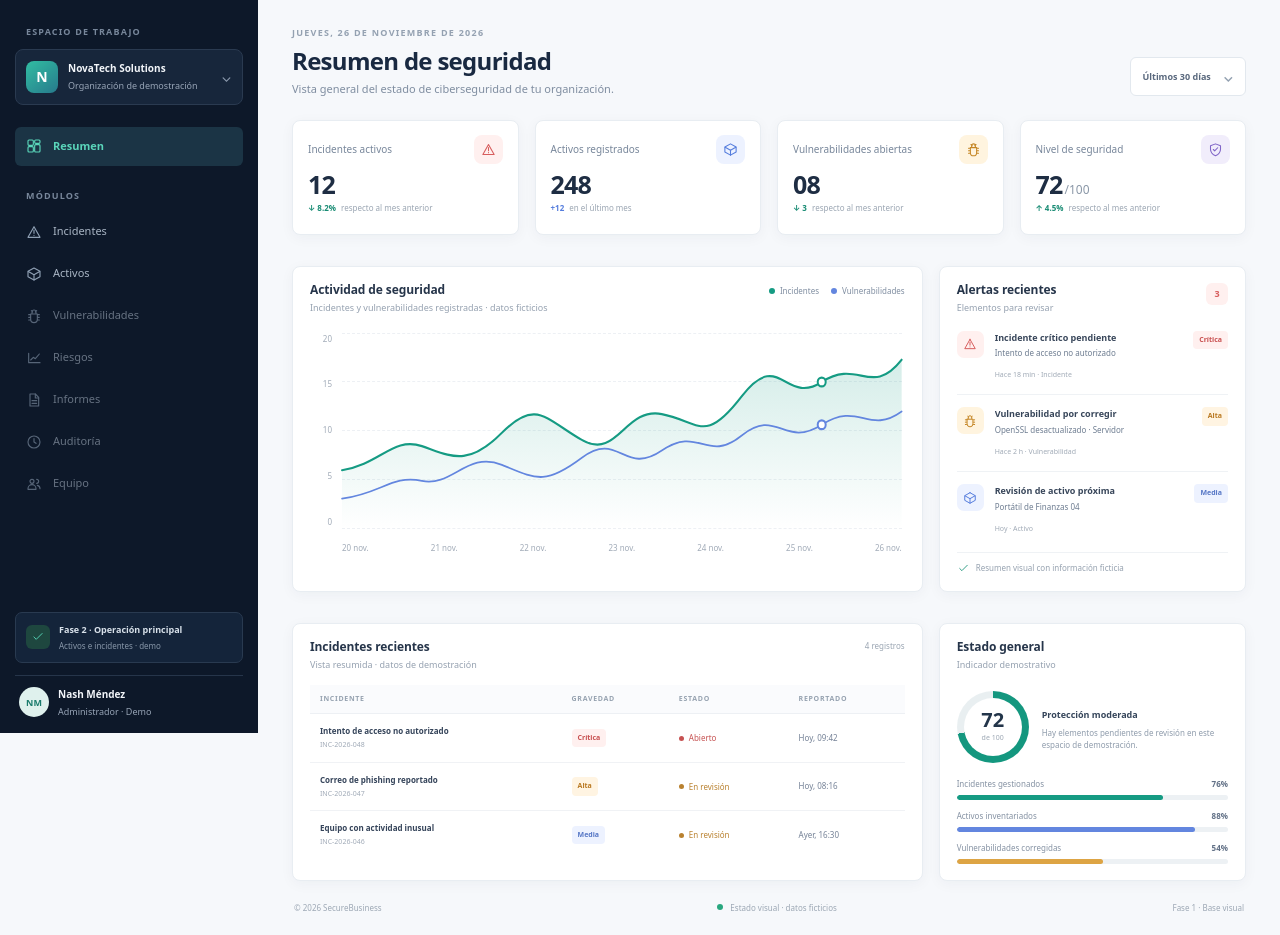
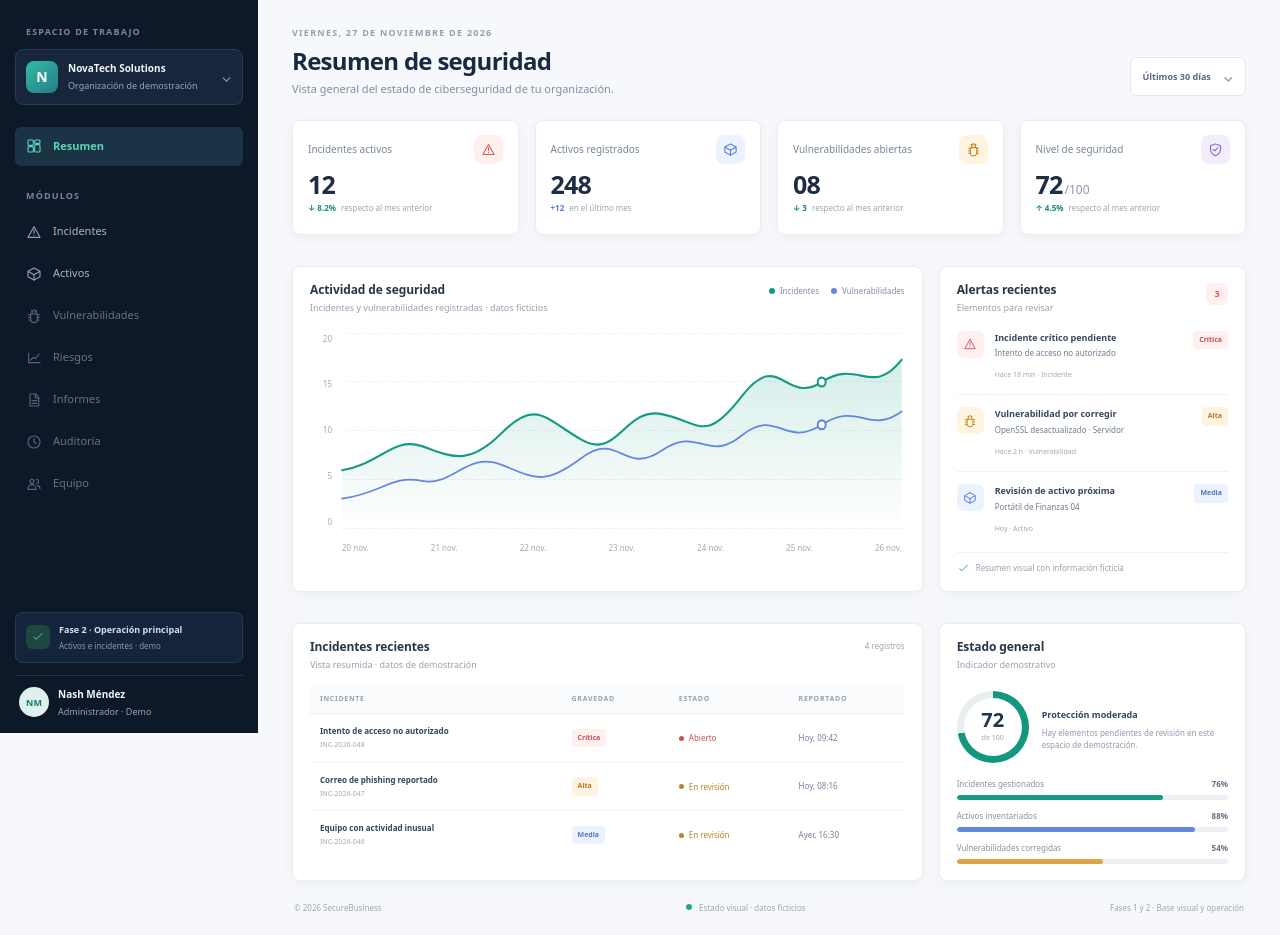
Before and after one commit to Jenmariepo/Secure_Business, a plain HTML site: page index.html in a window 1280 px wide. Shown: the part 67-1002 px from the top of the page. Drawn offline with nearby package versions, Linux system fonts and the light colour scheme.

Commit message:
chore(frontend): reflect current phase in dashboard

```diff
--- a/index.html
+++ b/index.html
@@ -68,7 +68,7 @@
       </header>
       <div class="container-fluid content-wrap" id="dashboard">
         <section class="page-heading">
-          <div><p class="eyebrow">JUEVES, 26 DE NOVIEMBRE DE 2026</p><h1>Resumen de seguridad</h1><p class="page-subtitle">Vista general del estado de ciberseguridad de tu organización.</p></div>
+          <div><p class="eyebrow">VIERNES, 27 DE NOVIEMBRE DE 2026</p><h1>Resumen de seguridad</h1><p class="page-subtitle">Vista general del estado de ciberseguridad de tu organización.</p></div>
           <span class="period-chip">Últimos 30 días <span aria-hidden="true">⌄</span></span>
         </section>
         <section class="row g-3 stats-grid" aria-label="Indicadores de seguridad">
@@ -119,7 +119,7 @@
             <div class="posture-bars"><div><div><span>Incidentes gestionados</span><b>76%</b></div><div class="progress"><div class="progress-bar progress-teal" style="width:76%"></div></div></div><div><div><span>Activos inventariados</span><b>88%</b></div><div class="progress"><div class="progress-bar progress-blue" style="width:88%"></div></div></div><div><div><span>Vulnerabilidades corregidas</span><b>54%</b></div><div class="progress"><div class="progress-bar progress-amber" style="width:54%"></div></div></div></div>
           </article></div>
         </section>
-        <footer class="page-footer"><span>© 2026 SecureBusiness</span><span><i class="system-dot"></i> Estado visual · datos ficticios</span><span>Fase 1 · Base visual</span></footer>
+        <footer class="page-footer"><span>© 2026 SecureBusiness</span><span><i class="system-dot"></i> Estado visual · datos ficticios</span><span>Fases 1 y 2 · Base visual y operación</span></footer>
       </div>
       <div class="container-fluid content-wrap module-view" id="module-view" hidden></div>
     </main>
```
